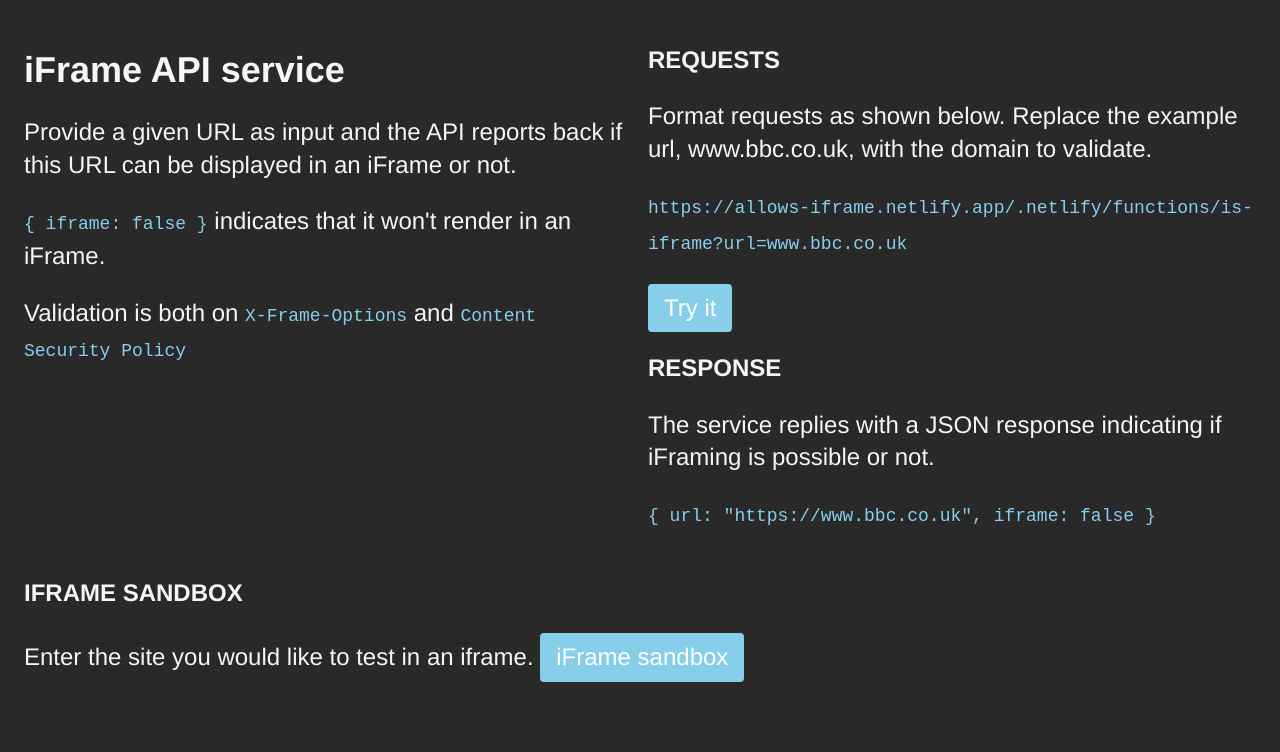
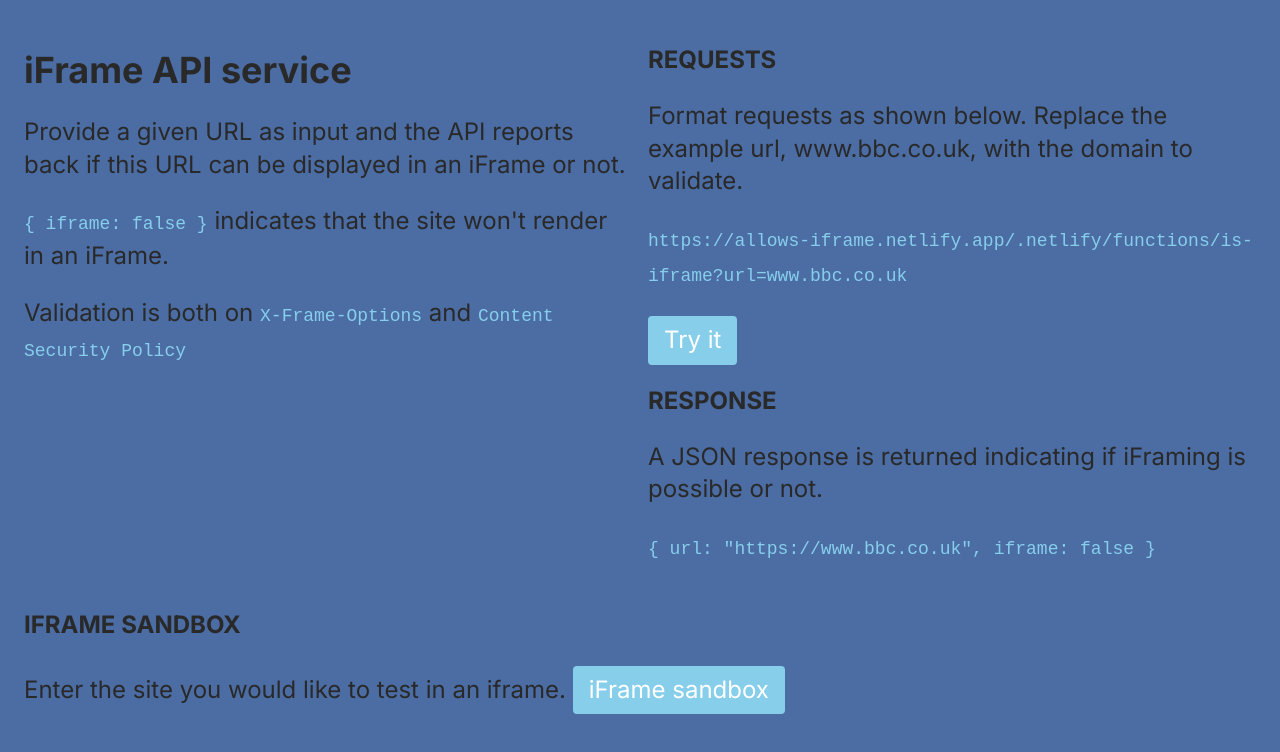
Before and after one commit to Giwan/is-iframe-api, a website: page index.html in a window 1280 px wide. Drawn offline with Linux system fonts and the light colour scheme.

Commit message:
iframe styling

```diff
--- a/index.css
+++ b/index.css
@@ -5,15 +5,17 @@
 
     /* colors */
     --white: whitesmoke;
-    --color-primary: steelblue;
-    --color-secondary: #292929;
+    --color-primary: skyblue;
+    --color-secondary: #4b6da4;
+    --color-text-dark: #292929;
+    --color-background: #292929;
 }
 body {
     font-size: 24px;
-    font-family: Helvetica, arial, sans-serif;
+    font-family: Inter, Helvetica, arial, sans-serif;
     padding: var(--unit);
-    background-color: #292929;
-    color: var(--white);;
+    background-color: var(--color-secondary);
+    color: var(--color-text-dark);
     line-height: 1.35em;
 }
 
@@ -31,7 +33,7 @@ aside {
 }
 
 code {
-    color: skyblue;
+    color: var(--color-primary);
     overflow-x: scroll;
     font-size: var(--font-size-small);
     font-family: monospace;
@@ -81,8 +83,8 @@ iframe {
 #form {
     border: 0;
     padding: 0;
-    background-color: var(--white);
-    color: skyblue;
+    background-color: var(--color-background);
+    color: var(--color-primary);
 
 }
 
@@ -109,13 +111,14 @@ iframe {
     padding-left: var(--unit);
     background-color: transparent;
     outline: none;
+    color: var(--white);
 }
 
 #form button {
     width: 50px;
     height: 100%;
     font-size: var(--font-size);
-    background-color: skyblue;
+    background-color: var(--color-primary);
     display: inline-block;
     border: 0;
     border-radius: calc(var(--unit) /2);
@@ -140,5 +143,5 @@ iframe {
 #iframe {
     height: calc(100% - 2px);
     width: calc(100% - 2px);
-    border: 1px solid var(--color-primary);
+    border: 1px dashed var(--color-background);
 }
--- a/index.html
+++ b/index.html
@@ -5,6 +5,9 @@
     <meta http-equiv="X-UA-Compatible" content="IE=edge">
     <meta name="viewport" content="width=device-width, initial-scale=1.0">
     <title>iFrame API service</title>
+    <link rel="preconnect" href="https://fonts.googleapis.com" />
+    <link rel="preconnect" href="https://fonts.gstatic.com" crossorigin="anonymous" />
+    <link href="https://fonts.googleapis.com/css2?family=Inter:wght@400;500;700&amp;family=Source+Code+Pro:wght@400;600&amp;display=auto" rel="stylesheet">
     <link href="index.css" rel="stylesheet" />
 </head>
 <body class="main">
@@ -13,7 +16,7 @@
         <p>
             Provide a given URL as input and the API reports back if this URL can be displayed in an iFrame or not.
         </p>
-        <p><code>{ iframe: false }</code> indicates that it won't render in an iFrame. </p>
+        <p><code>{ iframe: false }</code> indicates that the site won't render in an iFrame. </p>
         <p>
             Validation is both on <code>X-Frame-Options</code> and <code>Content Security Policy</code>
         </p>
@@ -34,7 +37,7 @@
         <section>
             <h2>Response</h2>
             <p>
-                The service replies with a JSON response indicating if iFraming is possible or not.
+                A JSON response is returned indicating if iFraming is possible or not.
             </p>
             <p>
                 <code>
```
